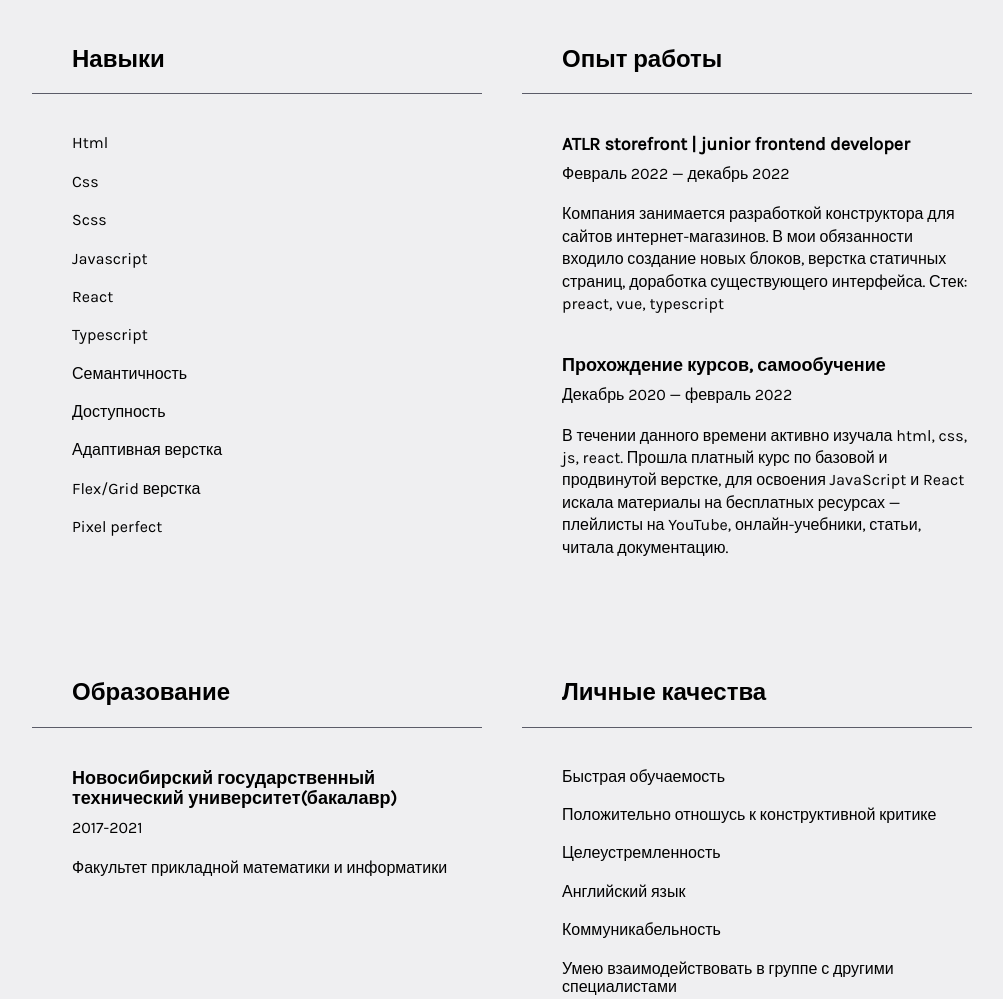
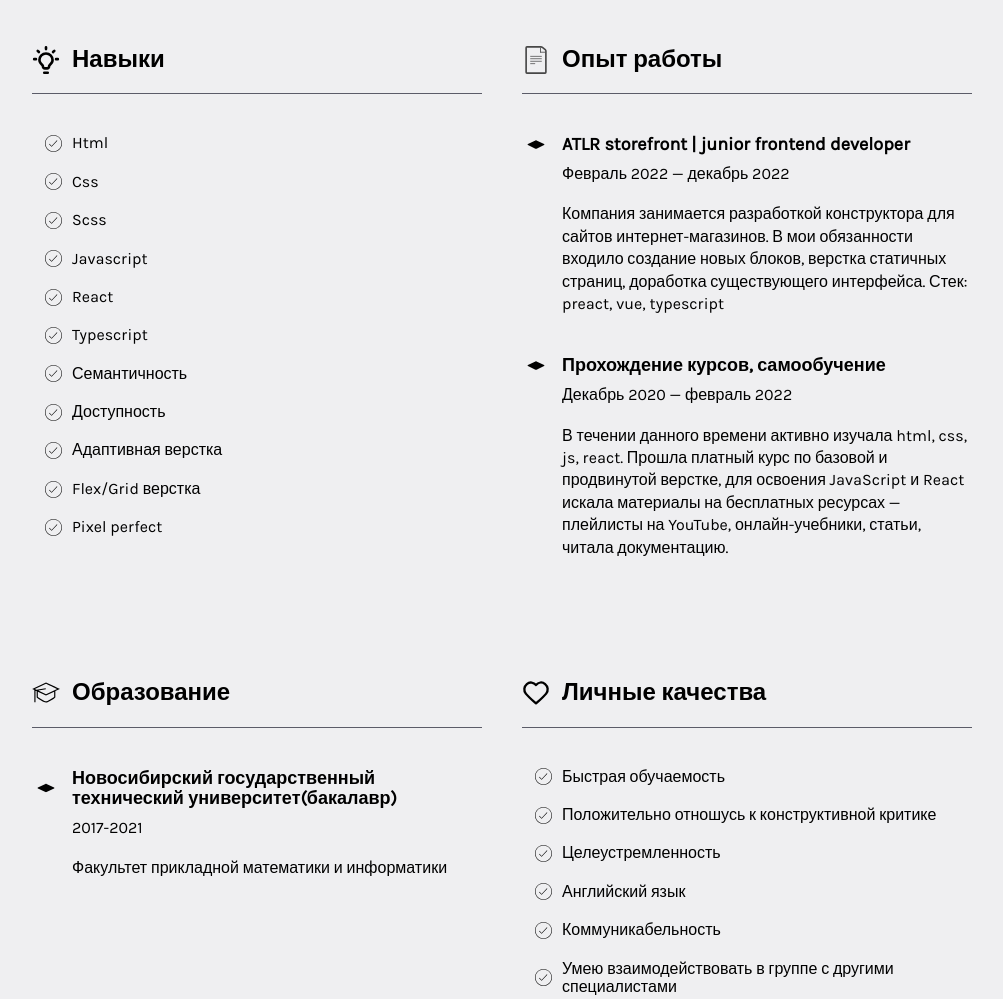
Before and after one commit to Shevrolex/Resume-Task, a plain HTML site: page index.html in a window 1280 px wide. Shown: the part 540-1539 px from the top of the page, without its empty margins (138-1141 px from the left). Drawn offline with Linux system fonts and the light colour scheme; the site is published under a folder, as on GitHub Pages, so addresses that start at the root find nothing; files whose address does not match are found by name.

Commit message:
edit path in bg image

```diff
--- a/css/portfolio.css
+++ b/css/portfolio.css
@@ -30,7 +30,7 @@
 
 .portfolio__item {
   padding-left: 30px;
-  background-image: url("/img/portfolioItem.svg");
+  background-image: url("../img/portfolioItem.svg");
   background-size: 20px;
   background-repeat: no-repeat;
   background-position: 0 50%;
--- a/css/qualification.css
+++ b/css/qualification.css
@@ -28,24 +28,24 @@
 }
 
 .qualification__header_skills {
-  background-image: url("/img/skills.svg");
+  background-image: url("../img/skills.svg");
 }
 
 .qualification__header_experience {
-  background-image: url("/img/experience.svg");
+  background-image: url("../img/experience.svg");
 }
 
 .qualification__header_education {
-  background-image: url("/img/education.svg");
+  background-image: url("../img/education.svg");
 }
 
 .qualification__header_qualities {
-  background-image: url("/img/personalSkills.svg");
+  background-image: url("../img/personalSkills.svg");
 }
 
 .qualification__item {
   padding-left: 40px;
-  background-image: url("/img/checked.svg");
+  background-image: url("../img/checked.svg");
   background-size: 17px;
   background-repeat: no-repeat;
   background-position: 3% 50%;
@@ -59,7 +59,7 @@
   padding-left: 40px;
   font-size: 18px;
   margin-bottom: 10px;
-  background-image: url("/img/experienceHeader.svg");
+  background-image: url("../img/experienceHeader.svg");
   background-size: 28px;
   background-repeat: no-repeat;
   background-position: 0 50%;
```
